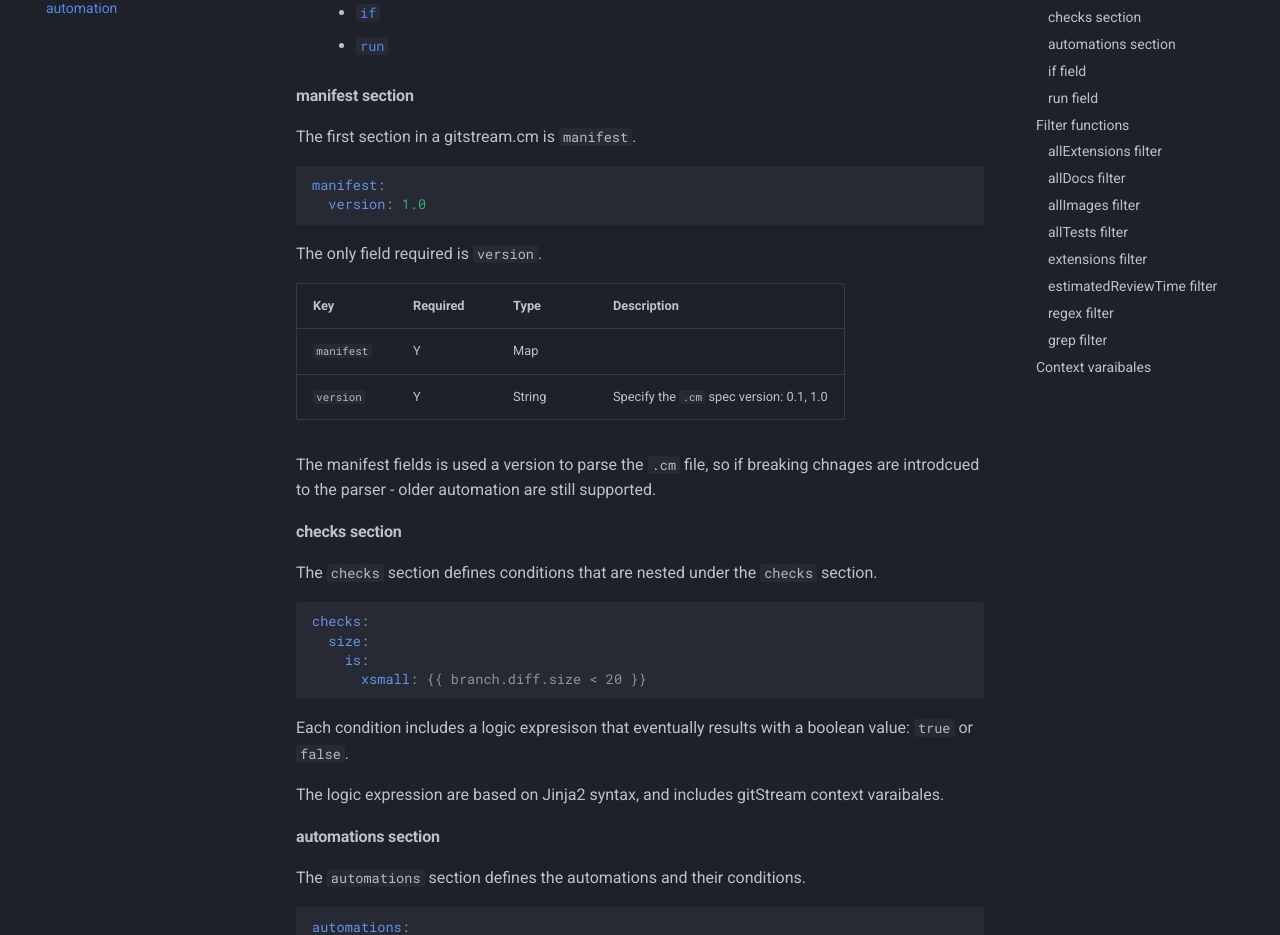
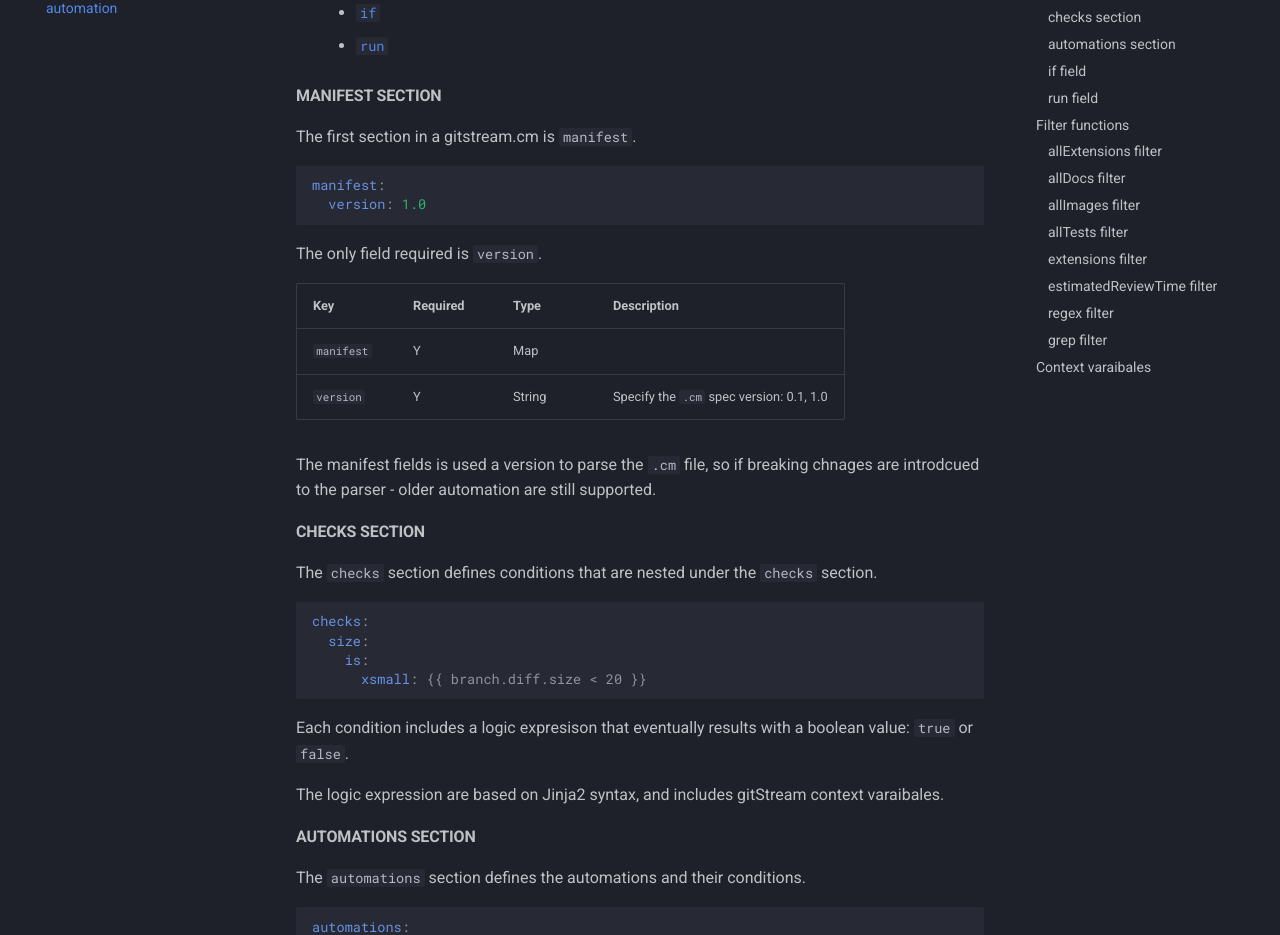
Before and after one commit to lkilpatrick/gitstream-mkdocs, an MkDocs documentation site: the page built from docs/reference.md, in a window 1280 px wide and 1400 px high, scrolled down 297 px. Shown: the part 172-1107 px from the top of the window. Built offline with MkDocs 1.6.1 and Material for MkDocs 9.7.7, drawn with Linux system fonts in a browser that asks for light colours.

Commit message:
h4 styling

```diff
--- a/docs/stylesheets/extra.css
+++ b/docs/stylesheets/extra.css
@@ -8,3 +8,7 @@
   --md-primary-fg-color--light: #4555d4;
   --md-primary-fg-color--dark:  #a4e1bd;
 }
+
+h4 {
+   text-transform: uppercase;
+}
```
